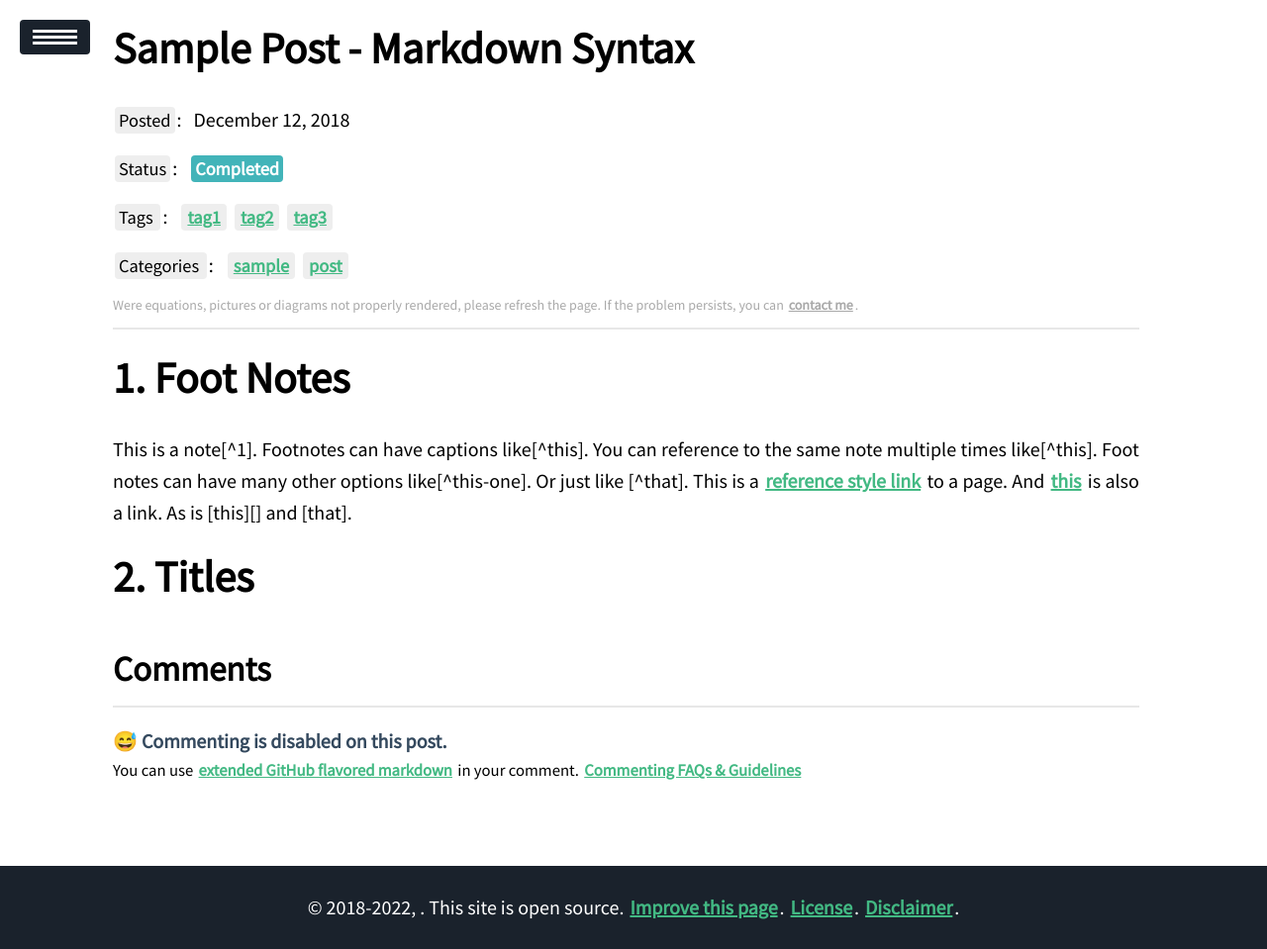
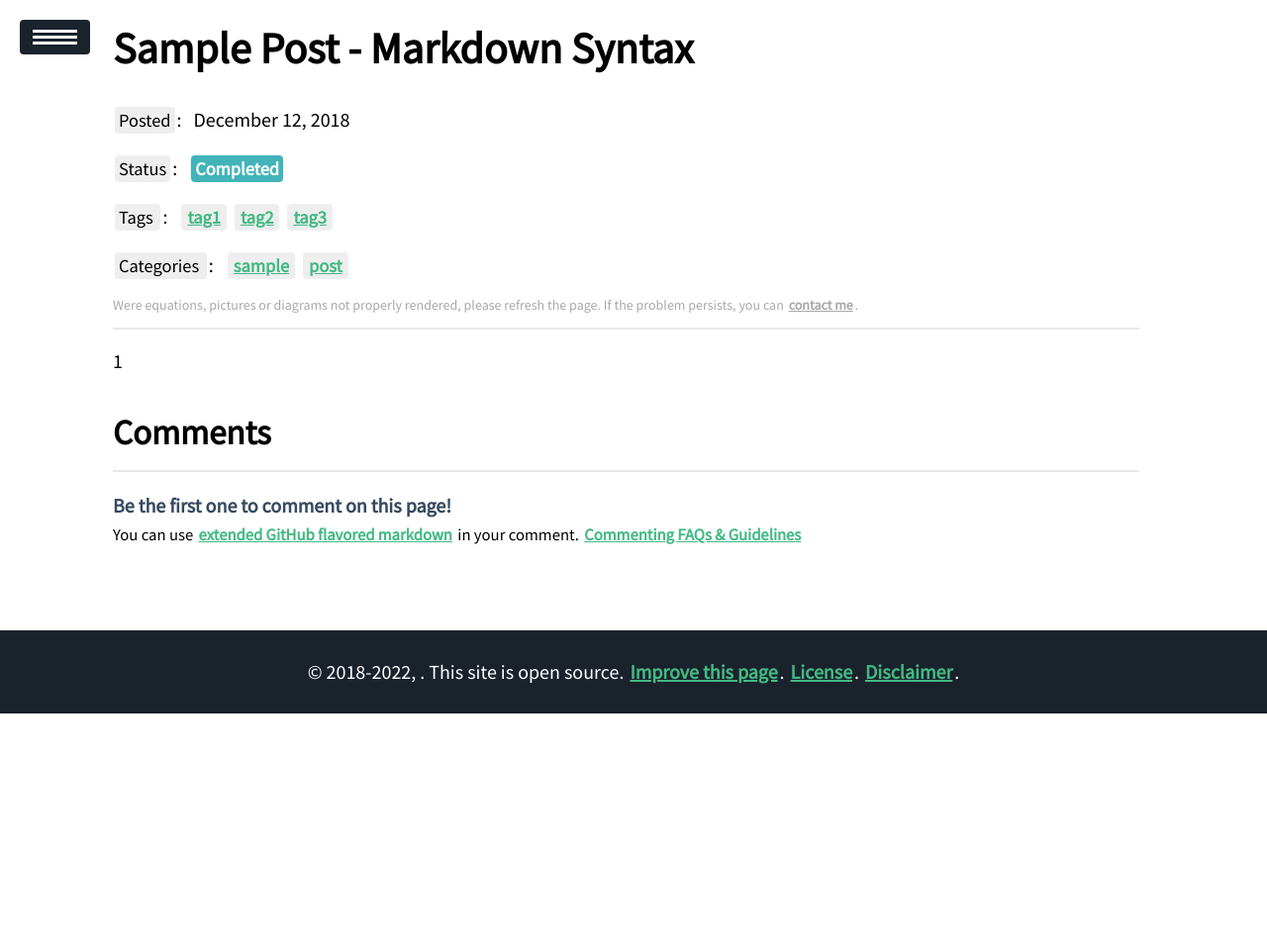
Before and after one commit to chenshunpeng/chenshunpeng.github.io, a Jekyll site: the page built from _posts/2018-12-12-sample-post.md, in a window 1280 px wide. Shown: the whole page at 99% size. Built offline with Jekyll 4.4.1, drawn with Linux system fonts in a browser that asks for light colours; our own code applies the rules of GitHub Pages for plain Markdown files; a script that is not in the unit is left out; after the commit the page ends 900 px from its top, so only the background shows below that.

Commit message:
Update 2018-12-12-sample-post.md

```diff
--- a/_posts/2018-12-12-sample-post.md
+++ b/_posts/2018-12-12-sample-post.md
@@ -9,13 +9,6 @@
 description: This is a sample post testing
 ---
 
+1
 
-# Foot Notes
-
-This is a note[^1]. Footnotes can have captions like[^this]. You can reference to the same note multiple times like[^this]. Foot notes can have many other options like[^this-one]. Or just like [^that]. This is a [reference style link][linkid] to a page. And [this][linkid] is also a link. As is [this][] and [that].
-
-# Titles
-
-
-
-[linkid]: https://yk-liu.github.io	"Optional Title"
+<!-- [linkid]: https://yk-liu.github.io	"Optional Title" -->
```
Also changed, not shown: other parts of _posts/2018-12-12-sample-post.md (+2 -2 lines).
